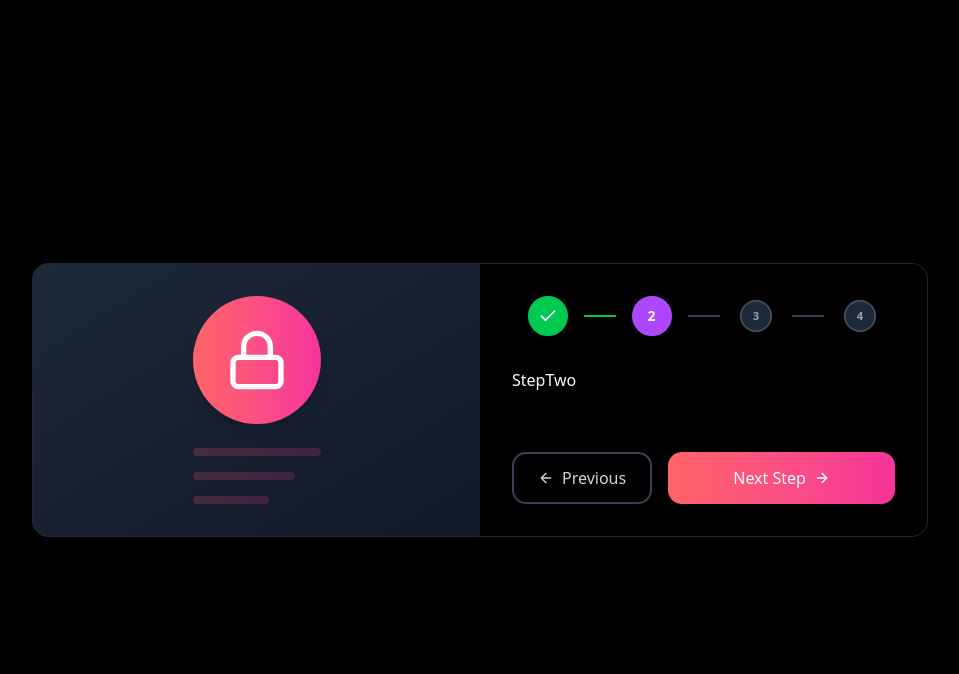
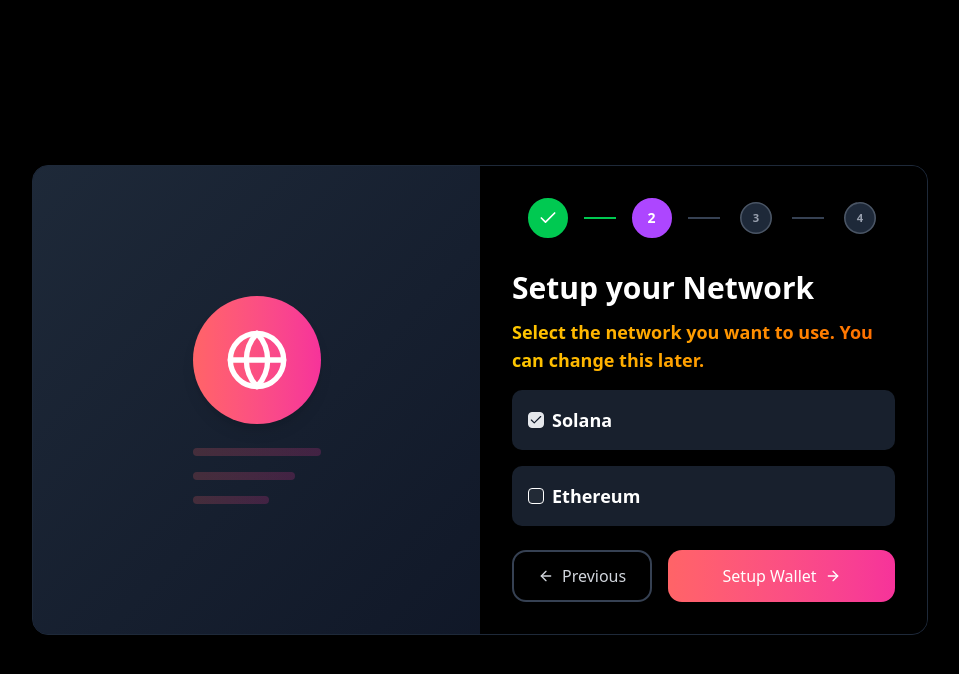
Before and after one commit to vishnu-mouli-102408/wallet, a React (Vite) app: page /onboarding in a window 1280 px wide. Both pictures are taken after a click on the button "Create New Wallet". Shown: the top 674 px of the page, without its empty margins (160-1119 px from the left). Built offline with nearby package versions, Linux system fonts and the light colour scheme.

Commit message:
step 2 done

```diff
--- a/package.json
+++ b/package.json
@@ -10,6 +10,7 @@
     "preview": "vite preview"
   },
   "dependencies": {
+    "@radix-ui/react-checkbox": "^1.3.2",
     "@radix-ui/react-slot": "^1.2.3",
     "@tailwindcss/vite": "^4.1.7",
     "@tanstack/react-router": "^1.120.11",
--- a/src/components/onboarding.tsx
+++ b/src/components/onboarding.tsx
@@ -18,25 +18,28 @@ const stepData = [
 		gradient: "from-yellow-400 to-orange-500",
 		bgGradient: "from-gray-800 to-gray-900",
 		component: StepOne,
+		buttonText: "Create New Wallet",
 	},
 	{
-		icon: Lock,
+		icon: Globe,
 		title: "Setup your wallet",
 		subtitle: "Your assets, protected",
 		description: "Create a new wallet or import an existing one. We'll help you get started with the basics.",
 		gradient: "from-red-400 to-pink-500",
 		bgGradient: "from-gray-800 to-gray-900",
 		component: StepTwo,
+		buttonText: "Setup Wallet",
 	},
 	{
-		icon: Globe,
-		title: "Multi-Chain Universe",
-		subtitle: "One wallet, endless possibilities",
+		icon: Lock,
+		title: "Setup a Password",
+		subtitle: "Secure your wallet",
 		description:
-			"Seamlessly interact with Ethereum, Solana, Polygon, and more. The entire Web3 ecosystem at your fingertips.",
+			"It's important to setup a password to secure your wallet. You'll need it to access your wallet later.",
 		gradient: "from-blue-400 to-cyan-500",
 		bgGradient: "from-gray-800 to-gray-900",
 		component: StepThree,
+		buttonText: "Next",
 	},
 	{
 		icon: Sparkles,
@@ -46,6 +49,7 @@ const stepData = [
 		gradient: "from-purple-400 to-indigo-500",
 		bgGradient: "from-gray-800 to-gray-900",
 		component: StepFour,
+		buttonText: "Create New Wallet",
 	},
 ];
 
@@ -146,13 +150,7 @@ export const OnboardingVariant: React.FC = () => {
 									whileHover={{ scale: 1.02 }}
 									whileTap={{ scale: 0.98 }}
 								>
-									<span>
-										{currentStep === steps.length - 1
-											? "Launch Wallet"
-											: currentStep === 0
-												? "Create New Wallet"
-												: "Next Step"}
-									</span>
+									<span>{currentData.buttonText}</span>
 									<ArrowRight className="w-4 h-4" />
 								</motion.button>
 							</div>
--- a/src/components/steps/step-three.tsx
+++ b/src/components/steps/step-three.tsx
@@ -1,5 +1,19 @@
+import { motion } from "motion/react";
+
 const StepThree = () => {
-	return <div>StepThree</div>;
+	return (
+		<motion.div
+			initial={{ opacity: 0, x: 30 }}
+			animate={{ opacity: 1, x: 0 }}
+			exit={{ opacity: 0, x: -30 }}
+			transition={{ duration: 0.4 }}
+		>
+			<h1 className="text-3xl font-bold text-white mb-3">Setup a Password</h1>
+			<p className="text-lg bg-gradient-to-r from-yellow-400 to-orange-500 bg-clip-text text-transparent font-semibold mb-4">
+				It's important to setup a password to secure your wallet. You'll need it to access your wallet later.
+			</p>
+		</motion.div>
+	);
 };
 
 export default StepThree;
--- a/src/components/steps/step-two.tsx
+++ b/src/components/steps/step-two.tsx
@@ -1,5 +1,60 @@
+import { motion } from "motion/react";
+import { Checkbox } from "../ui/checkbox";
+import { useGlobalActions, useNetwork, type Network } from "@/store";
+
 const StepTwo = () => {
-	return <div>StepTwo</div>;
+	const { setSelectedNetwork } = useGlobalActions();
+	const selectedNetwork = useNetwork();
+
+	const handleNetworkChange = (network: Network) => {
+		setSelectedNetwork(network);
+	};
+
+	return (
+		<motion.div
+			initial={{ opacity: 0, x: 30 }}
+			animate={{ opacity: 1, x: 0 }}
+			exit={{ opacity: 0, x: -30 }}
+			transition={{ duration: 0.4 }}
+		>
+			<h1 className="text-3xl font-bold text-white mb-3">Setup your Network</h1>
+			<p className="text-lg bg-gradient-to-r from-yellow-400 to-orange-500 bg-clip-text text-transparent font-semibold mb-4">
+				Select the network you want to use. You can change this later.
+			</p>
+			<div className="grid grid-cols-1 mb-6 gap-4">
+				<motion.div
+					onClick={() => {
+						handleNetworkChange("solana");
+					}}
+					className="w-full bg-gray-800/80 cursor-pointer rounded-lg p-4 flex items-center gap-2"
+					whileHover={{
+						scale: 1.01,
+						backgroundColor: "rgba(31, 41, 55, 0.9)",
+						transition: { duration: 0.2 },
+					}}
+					whileTap={{ scale: 0.98 }}
+				>
+					<Checkbox id="solana" className="border-white" checked={selectedNetwork === "solana"} />
+					<p className="text-white font-bold text-lg">Solana</p>
+				</motion.div>
+				<motion.div
+					onClick={() => {
+						handleNetworkChange("ethereum");
+					}}
+					className="w-full bg-gray-800/80 cursor-pointer rounded-lg p-4 flex items-center gap-2"
+					whileHover={{
+						scale: 1.01,
+						backgroundColor: "rgba(31, 41, 55, 0.9)",
+						transition: { duration: 0.2 },
+					}}
+					whileTap={{ scale: 0.98 }}
+				>
+					<Checkbox id="ethereum" className="border-white" checked={selectedNetwork === "ethereum"} />
+					<p className="text-white font-bold text-lg">Ethereum</p>
+				</motion.div>
+			</div>
+		</motion.div>
+	);
 };
 
 export default StepTwo;
--- /dev/null
+++ b/src/components/ui/checkbox.tsx
@@ -0,0 +1,30 @@
+import * as React from "react"
+import * as CheckboxPrimitive from "@radix-ui/react-checkbox"
+import { CheckIcon } from "lucide-react"
+
+import { cn } from "@/lib/utils"
+
+function Checkbox({
+  className,
+  ...props
+}: React.ComponentProps<typeof CheckboxPrimitive.Root>) {
+  return (
+    <CheckboxPrimitive.Root
+      data-slot="checkbox"
+      className={cn(
+        "peer border-input dark:bg-input/30 data-[state=checked]:bg-primary data-[state=checked]:text-primary-foreground dark:data-[state=checked]:bg-primary data-[state=checked]:border-primary focus-visible:border-ring focus-visible:ring-ring/50 aria-invalid:ring-destructive/20 dark:aria-invalid:ring-destructive/40 aria-invalid:border-destructive size-4 shrink-0 rounded-[4px] border shadow-xs transition-shadow outline-none focus-visible:ring-[3px] disabled:cursor-not-allowed disabled:opacity-50",
+        className
+      )}
+      {...props}
+    >
+      <CheckboxPrimitive.Indicator
+        data-slot="checkbox-indicator"
+        className="flex items-center justify-center text-current transition-none"
+      >
+        <CheckIcon className="size-3.5" />
+      </CheckboxPrimitive.Indicator>
+    </CheckboxPrimitive.Root>
+  )
+}
+
+export { Checkbox }
--- /dev/null
+++ b/src/components/ui/input.tsx
@@ -0,0 +1,21 @@
+import * as React from "react"
+
+import { cn } from "@/lib/utils"
+
+function Input({ className, type, ...props }: React.ComponentProps<"input">) {
+  return (
+    <input
+      type={type}
+      data-slot="input"
+      className={cn(
+        "file:text-foreground placeholder:text-muted-foreground selection:bg-primary selection:text-primary-foreground dark:bg-input/30 border-input flex h-9 w-full min-w-0 rounded-md border bg-transparent px-3 py-1 text-base shadow-xs transition-[color,box-shadow] outline-none file:inline-flex file:h-7 file:border-0 file:bg-transparent file:text-sm file:font-medium disabled:pointer-events-none disabled:cursor-not-allowed disabled:opacity-50 md:text-sm",
+        "focus-visible:border-ring focus-visible:ring-ring/50 focus-visible:ring-[3px]",
+        "aria-invalid:ring-destructive/20 dark:aria-invalid:ring-destructive/40 aria-invalid:border-destructive",
+        className
+      )}
+      {...props}
+    />
+  )
+}
+
+export { Input }
--- a/src/index.css
+++ b/src/index.css
@@ -64,11 +64,6 @@ body {
 	padding: 0;
 	height: 100vh;
 	width: 100vw;
-}
-
-h1 {
-	font-size: 3.2em;
-	line-height: 1.1;
 }
 
 button {
```
Also changed, not shown: 1 other file (tests, documents, lock files or other folders).
